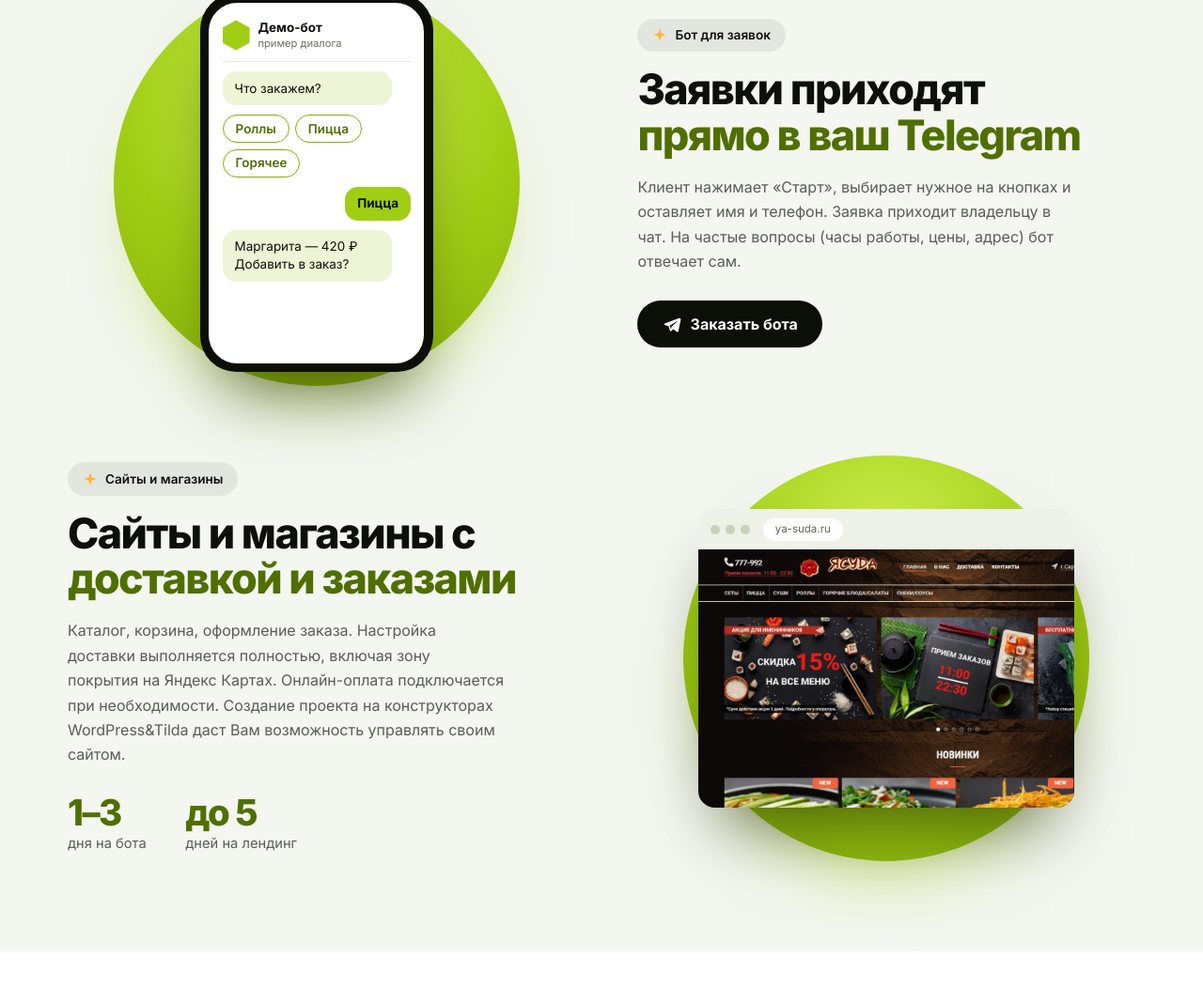
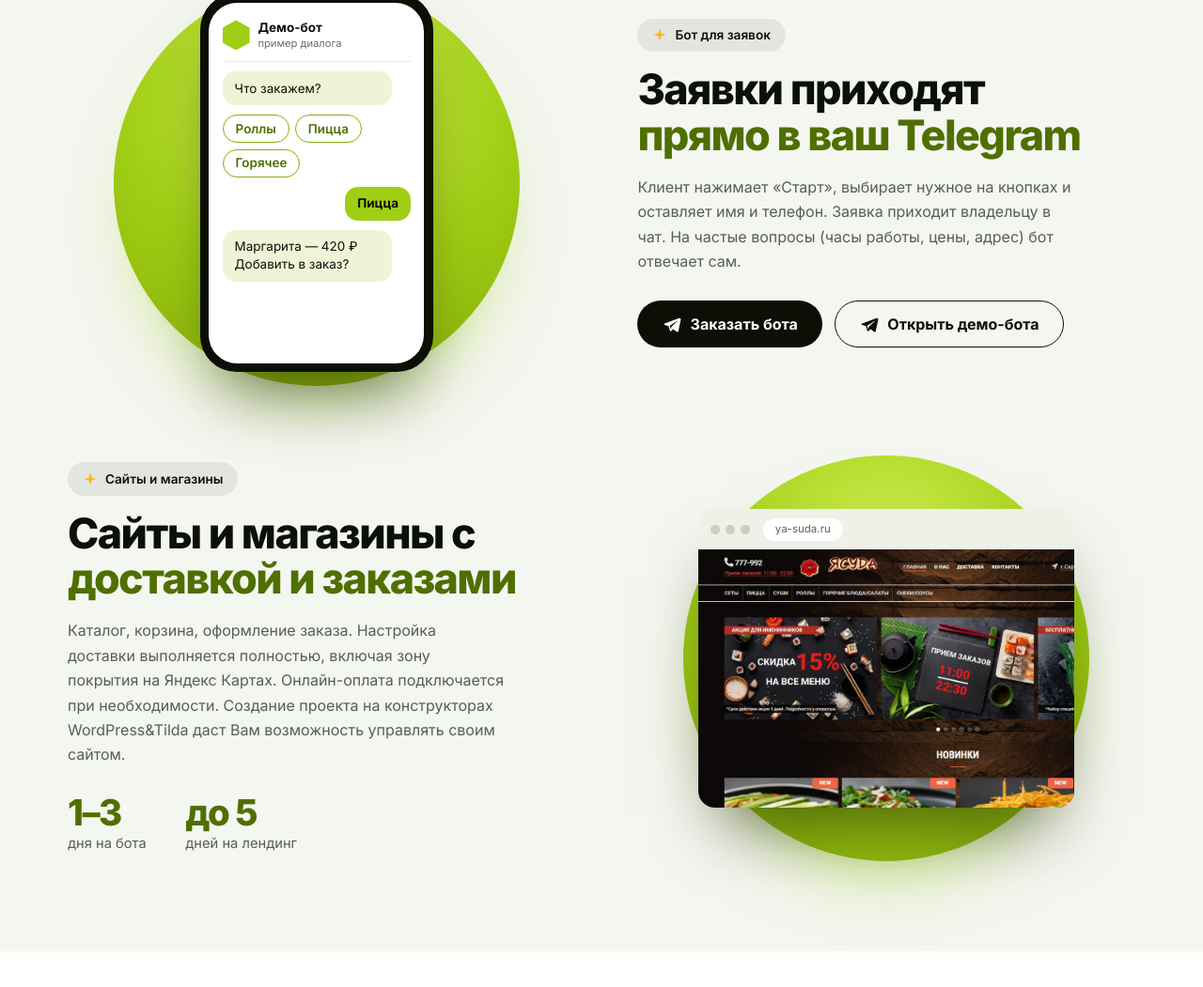
Before and after one commit to Nnabiev3/opora, a plain HTML site: page index.html in a window 1280 px wide. Shown: the part 1855-2906 px from the top of the page at 94% size. Drawn offline with Linux system fonts and the light colour scheme.

Commit message:
feat: кнопка «Открыть демо-бота» в блоке про Telegram-бота
Co-Authored-By: Claude Sonnet 5.5 <noreply@anthropic.com>

```diff
--- a/index.html
+++ b/index.html
@@ -118,6 +118,10 @@ img { max-width: 100%; }
 .btn-dark { background: #0b0f06; color: #fff; }
 .btn-dark svg { fill: currentColor; }
 .btn-dark:hover { background: #1b2410; transform: translateY(-2px); }
+.btn-outline { border-color: var(--text); color: var(--text); background: transparent; }
+.btn-outline svg { fill: currentColor; }
+.btn-outline:hover { background: var(--text); color: var(--bg); transform: translateY(-2px); }
+.btn-row { display: flex; flex-wrap: wrap; gap: .8rem; }
 :root[data-theme="dark"] .btn-dark { background: var(--lime); color: var(--on-lime); }
 .btn-sm { min-height: 2.75rem; padding: 0 1.2rem; font-size: .92rem; }
 .btn:active { transform: scale(.97); }
@@ -443,7 +447,10 @@ footer { background: var(--hero); color: #c9d2c0; padding: 3.5rem 0 2.5rem; bord
           <span class="badge"><svg aria-hidden="true"><use href="#i-spark"/></svg>Бот для заявок</span>
           <h2>Заявки приходят <span class="hl">прямо в ваш Telegram</span></h2>
           <p>Клиент нажимает «Старт», выбирает нужное на кнопках и оставляет имя и телефон. Заявка приходит владельцу в чат. На частые вопросы (часы работы, цены, адрес) бот отвечает сам.</p>
-          <a class="btn btn-dark" href="https://t.me/mo_on_rise" target="_blank" rel="noopener"><svg aria-hidden="true"><use href="#i-tg"/></svg>Заказать бота</a>
+          <div class="btn-row">
+            <a class="btn btn-dark" href="https://t.me/mo_on_rise" target="_blank" rel="noopener"><svg aria-hidden="true"><use href="#i-tg"/></svg>Заказать бота</a>
+            <a class="btn btn-outline" href="https://t.me/OporaDemoBot" target="_blank" rel="noopener"><svg aria-hidden="true"><use href="#i-tg"/></svg>Открыть демо-бота</a>
+          </div>
         </div>
       </div>
 
```
